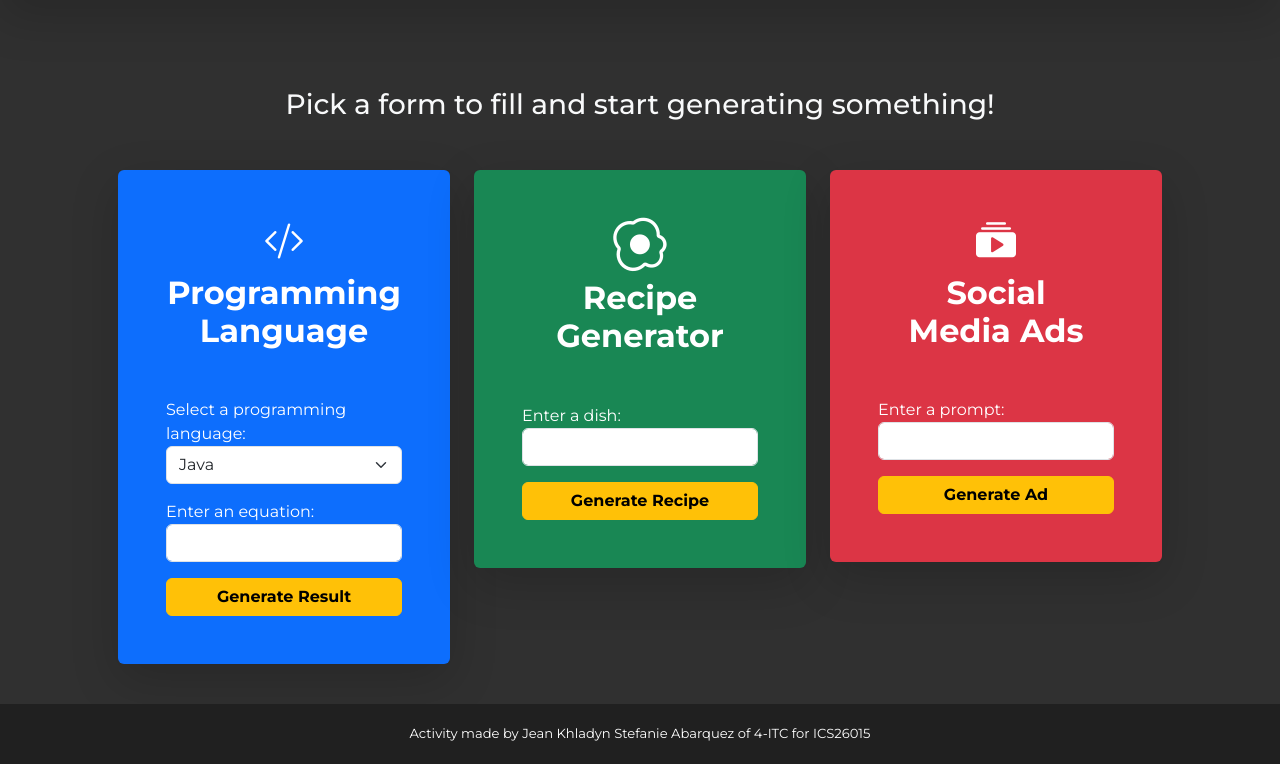
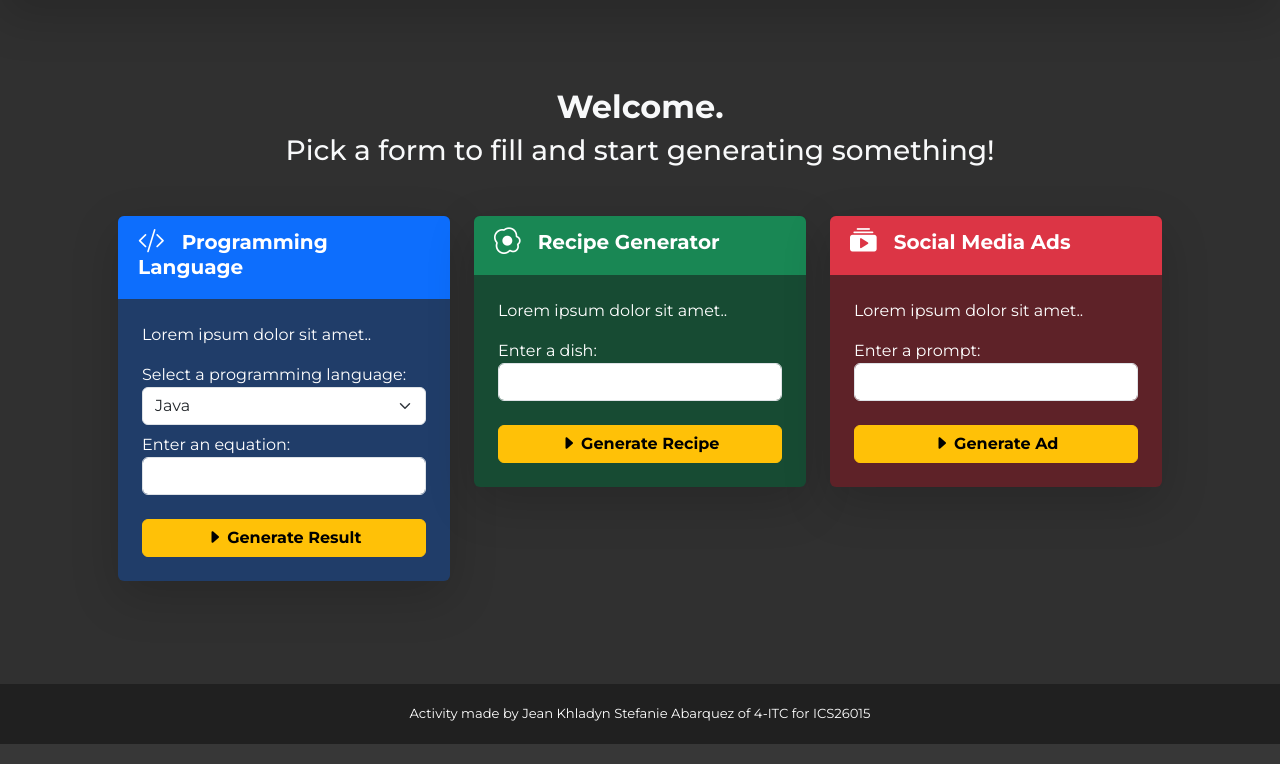
Before and after one commit to Khladyn/openai, a PHP site: page / in a window 1280 px wide. Shown: the part 56-820 px from the top of the page. Run offline with PHP 8.4, Linux system fonts and the light colour scheme; some libraries are stand-ins or nearby versions.

Commit message:
Updated cards

```diff
--- a/ICS26015/assets/css/style.css
+++ b/ICS26015/assets/css/style.css
@@ -18,6 +18,18 @@ footer {
     text-align: center;
 }
 
+.cat1 {
+    background-color: #203d69;
+}
+
+.cat2 {
+    background-color: #174b33;
+}
+
+.cat3 {
+    background-color: #5e2228;
+}
+
 .cat1, .cat1 h1, .cat1 h2 {
 	color: #FFFFFF;
 }
@@ -28,6 +40,10 @@ footer {
 
 .cat3, .cat3 h1, .cat3 h2 {
 	color: #FFFFFF;
+}
+
+.head {
+	padding: 12px;
 }
 
 /* Scrollbar */
--- a/ICS26015/finals_activity_1_input.php
+++ b/ICS26015/finals_activity_1_input.php
@@ -3,15 +3,20 @@
         <div class="container px-lg-5 p-3 mt-5">
 
             <div class="text-center text-light my-4">
+                <h2 class="fw-bold">Welcome.</h2>
                 <h3>Pick a form to fill and start generating something!</h3>
             </div>
 
             <div class="row">
-                <div class="col-lg-4 col-md-12 col-12 my-4">
+                <div class="col-xl-4 col-lg-12 col-md-12 col-12 my-4">
                     <!-- Programming Language -->
-                    <div class="cat1 bg-primary p-5 rounded shadow-lg">
-                        <h1 class="text-center"><i class="bi bi-code-slash"></i></h1>
-                            <h2 class="text-center fw-bold mb-5">Programming Language</h2>
+                    <div class="cat1 rounded shadow-lg">
+                        <div class="head bg-primary rounded-top">
+                            <h5 class="fw-bold mx-2"><i class="bi bi-code-slash fa-lg"></i> &nbsp; Programming Language</h5>
+                        </div>
+                        <div class="content p-4">
+                            <p> Lorem ipsum dolor sit amet.. </p>
+                            <!-- Form -->
                             <form id="programming-language" action="finals_activity_1_controller.php" method="post">
                                 <div class="form-group">
                                     <label for="language">Select a programming language:</label>
@@ -33,42 +38,53 @@
                                         <option value="Haskell">Haskell</option>
                                     </select>
                                 </div>
-                                <div class="form-group my-3">
+                                <div class="form-group my-2">
                                     <label for="task">Enter an equation:</label>
                                     <input type="text" class="form-control" id="task" name="task" required>
                                 </div>
-                                <button type="submit" class="btn btn-primary btn-warning fw-bold w-100">Generate Result</button>
+                                <button type="submit" class="btn btn-primary btn-warning fw-bold w-100 mt-3"><i class="bi bi-caret-right-fill"></i> Generate Result</button>
                             </form>
                         </div>
                     </div>
+                </div>
 
-                <div class="col-lg-4 col-md-12 col-12 my-4">
+                <div class="col-xl-4 col-lg-12 col-md-12 col-12 my-4">
                     <!-- Recipe Generator -->
-                    <div class="cat2 bg-success p-5 rounded shadow-lg">
-                        <h1 class="text-center"><i class="bi bi-egg-fried fa-lg"></i></h1>
-                        <h2 class="text-center fw-bold mb-5">Recipe <br> Generator</h2>
+                    <div class="cat2 rounded shadow-lg">
+                        <div class="head bg-success rounded-top">
+                            <h5 class="fw-bold mx-2"><i class="bi bi-egg-fried fa-lg"></i> &nbsp; Recipe Generator</h5>
+                        </div>
+                        <div class="content p-4">
+                            <p> Lorem ipsum dolor sit amet.. </p>
+                            <!-- Form -->
                             <form id="recipe-generator" action="finals_activity_1_controller.php" method="post">
-                            <div class="form-group my-3">
+                                <div class="form-group my-2">
                                     <label for="dish">Enter a dish:</label>
                                     <input type="text" class="form-control" id="dish" name="dish" required>
                                 </div>
-                            <button type="submit" class="btn btn-primary btn-warning fw-bold w-100">Generate Recipe</button>
+                                <button type="submit" class="btn btn-primary btn-warning fw-bold w-100 mt-3"><i class="bi bi-caret-right-fill"></i> Generate Recipe</button>
                             </form>
                         </div>
                     </div>
+                </div>
 
-                <div class="col-lg-4 col-md-12 col-12 my-4">
-                    <div class="cat3 bg-danger p-5 rounded shadow-lg">
-                        <h1 class="text-center"><i class="bi bi-collection-play-fill"></i></h1>
-                        <h2 class="text-center fw-bold mb-5">Social <br> Media Ads</h2>
+                <div class="col-xl-4 col-lg-12 col-md-12 col-12 my-4">
+                    <div class="cat3 rounded shadow-lg">
+                        <div class="head bg-danger rounded-top">
+                            <h5 class="fw-bold mx-2"><i class="bi bi-collection-play-fill fa-lg"></i> &nbsp; Social Media Ads</h5>
+                        </div>
+                        <div class="content p-4">
+                            <p> Lorem ipsum dolor sit amet.. </p>
+                            <!-- Form -->
                             <form id="social-media-ads" action="finals_activity_1_controller.php" method="post">
-                            <div class="form-group my-3">
+                                <div class="form-group my-2">
                                     <label for="ad">Enter a prompt:</label>
                                     <input type="text" class="form-control" id="ad" name="ad" required>
                                 </div>
-                            <button type="submit" class="btn btn-primary btn-warning fw-bold w-100">Generate Ad</button>
+                                <button type="submit" class="btn btn-primary btn-warning fw-bold w-100 mt-3"><i class="bi bi-caret-right-fill"></i> Generate Ad</button>
                             </form>
                         </div>
                     </div>
                 </div>
             </div>
+        </div>
```
Lines whose indentation alone changed are shown as unchanged.
